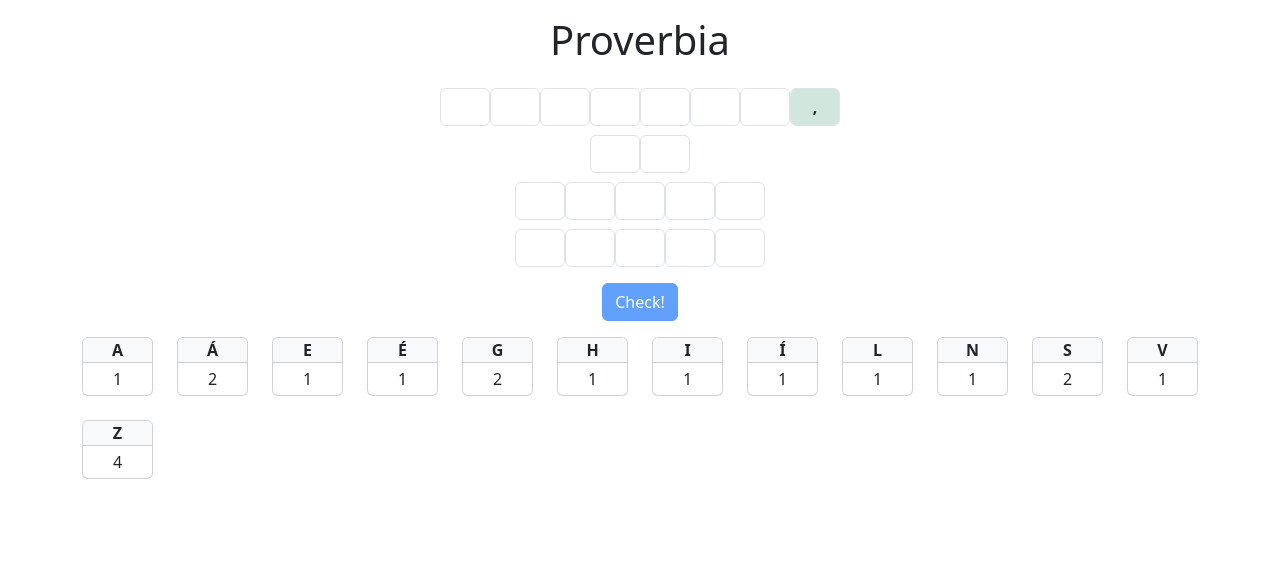
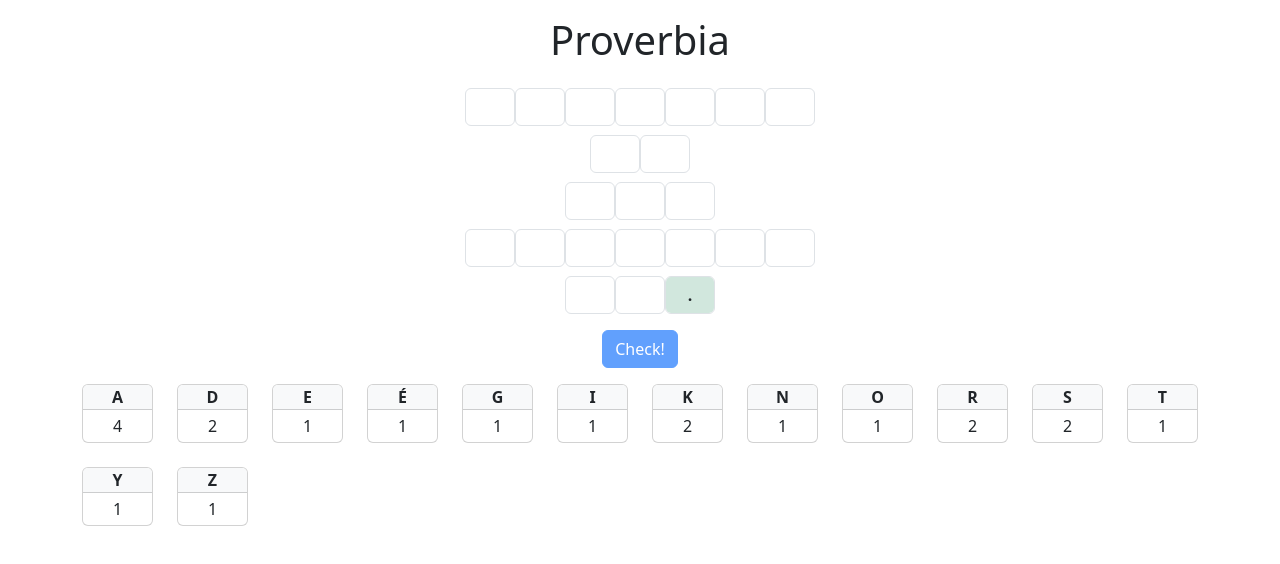
Before and after one commit to anwolosz/proverbia, a React (Vite) app: page / in a window 1280 px wide. Shown: the top 564 px of the page. Built offline with nearby package versions, Linux system fonts and the light colour scheme.

Commit message:
Random puzzle

```diff
--- a/src/App.jsx
+++ b/src/App.jsx
@@ -2,9 +2,10 @@ import { useState, useEffect } from 'react'
 import './App.css'
 import LetterInfo from './LetterInfo';
 import ProverbInput from './ProverbInput';
+import proverbs from './assets/proverbs.json';
 
 function App() {
-  const [proverb, setProverb] = useState("SZÍNHÁZ, AZ EGÉSZ VILÁG")
+  const [proverb, setProverb] = useState(proverbs[Math.floor(Math.random() * proverbs.length)])
   const [proverbRemaining, setProverbRemaining] = useState(proverb)
   const [isWin, setIsWin] = useState(false)
 
--- /dev/null
+++ b/src/assets/proverbs.json
@@ -0,0 +1,6 @@
+[
+    "HOGY KERÜL A CSIZMA AZ ASZTALRA?",
+    "AKI MÁSNAK VERMET ÁS, MAGA ESIK BELE.",
+    "JOBB ADNI MINT KAPNI.",
+    "KÉTSZER AD AKI GYORSAN AD."
+]
```
